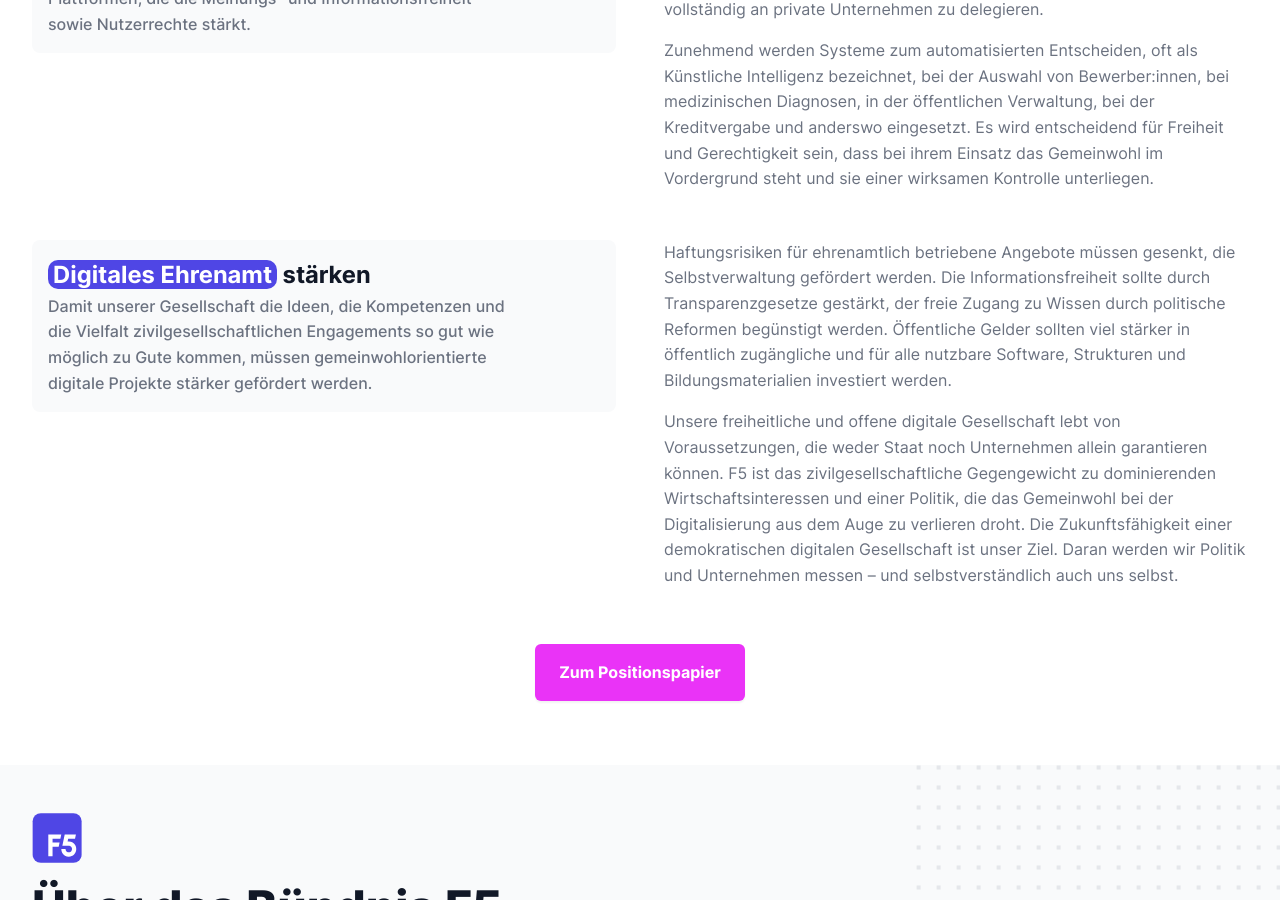
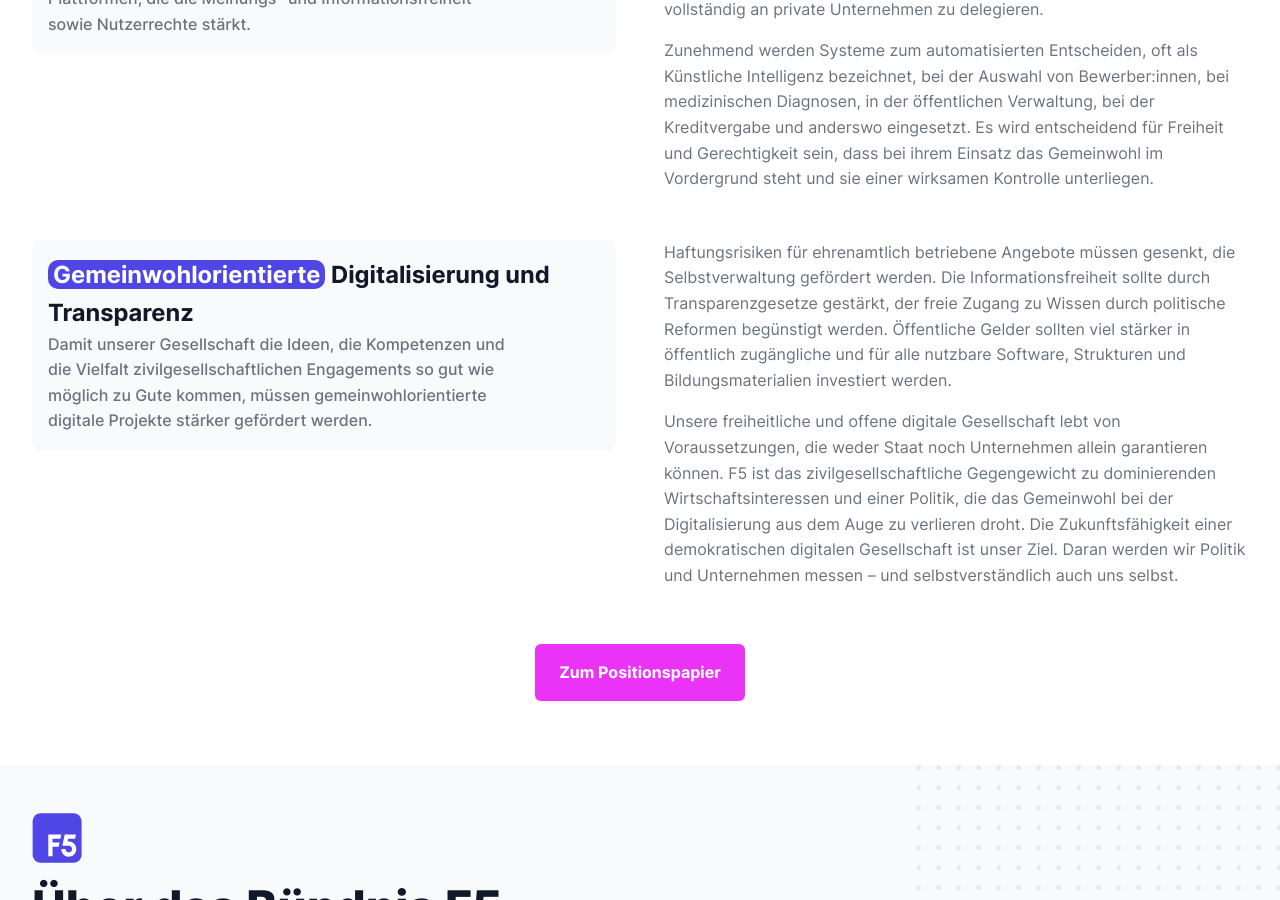
Before and after one commit to okfde/buendnis-f5, a Jekyll site: the page built from index.html, in a window 1280 px wide and 900 px high, scrolled down 1430 px. Built offline with Jekyll 4.4.1, drawn with Linux system fonts in a browser that asks for light colours.

Commit message:
Update index.html

```diff
--- a/index.html
+++ b/index.html
@@ -70,7 +70,7 @@ layout: default
                 <div class="row">
                     <div>
                         <div class="card">
-                            <h4><span>Digitales Ehrenamt</span> stärken</h4>
+                            <h4><span>Gemeinwohlorientierte</span> Digitalisierung und Transparenz</h4>
                             <p>Damit unserer Gesellschaft die Ideen, die Kompetenzen und die Vielfalt
                                 zivilgesellschaftlichen Engagements so gut wie möglich zu Gute kommen, müssen
                                 gemeinwohlorientierte digitale Projekte stärker gefördert werden.</p>
```
